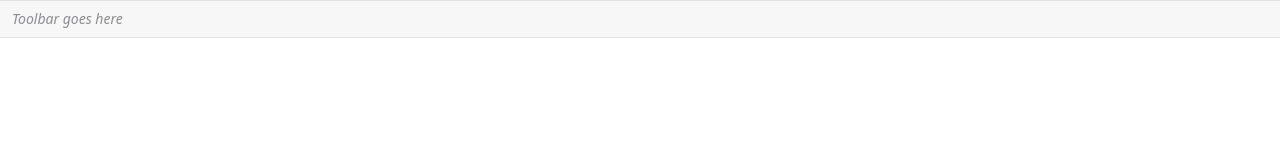
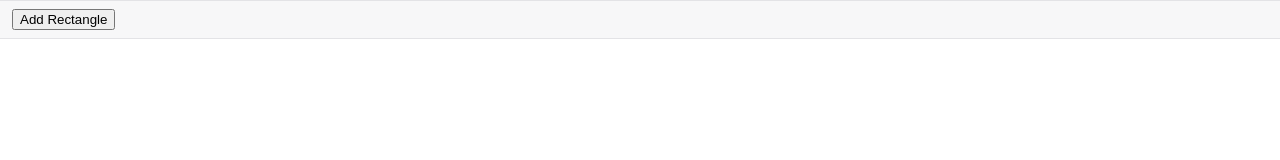
Before and after one commit to Sanskar0909/CanvasStudio, a React (Vite) app: page / in a window 1280 px wide. Shown: the top 160 px of the page. Built offline with nearby package versions, Linux system fonts and the light colour scheme.

Commit message:
Added rect button with shapeAdded reducer

```diff
--- a/src/App.jsx
+++ b/src/App.jsx
@@ -6,13 +6,14 @@
 //
 
 import CanvasStage from "./components/CanvasStage";
+import Toolbar from "./components/Toolbar";
 
 // Replace each placeholder as that component lands.
 export default function App() {
   return (
     <div className="app">
       <header className="toolbar">
-        <span className="placeholder">Toolbar goes here</span>
+        <Toolbar />
       </header>
 
       <main className="stage">
--- /dev/null
+++ b/src/components/Toolbar.jsx
@@ -0,0 +1,22 @@
+import { nanoid } from "@reduxjs/toolkit";
+import { useAppDispatch } from "../app/hooks";
+import { shapeAdded } from "../features/shapes/shapesSlice";
+
+export default function Toolbar() {
+    const dispatch = useAppDispatch();
+
+    function handleAddRect() {
+        dispatch(
+            shapeAdded({
+                id: nanoid(),
+                x: Math.round(Math.random() * 400),
+                y: Math.round(Math.random() * 300),
+                width: 100,
+                height: 100,
+                fill: '#4dabf7',
+            })
+        )
+    }
+
+    return <button onClick={handleAddRect}>Add Rectangle</button>
+}
--- a/src/features/shapes/shapesSlice.js
+++ b/src/features/shapes/shapesSlice.js
@@ -7,8 +7,11 @@ const shapesSlice = createSlice({
         {"id": "r2", "x": 200, "y": 200, "height": 100, "width": 100, "fill": "red"}
     ],
     reducers: {
-
+        shapeAdded: (state, action) => {
+            state.push(action.payload);
+        }
     }
 })
 
+export const { shapeAdded } = shapesSlice.actions
 export default shapesSlice.reducer
```
